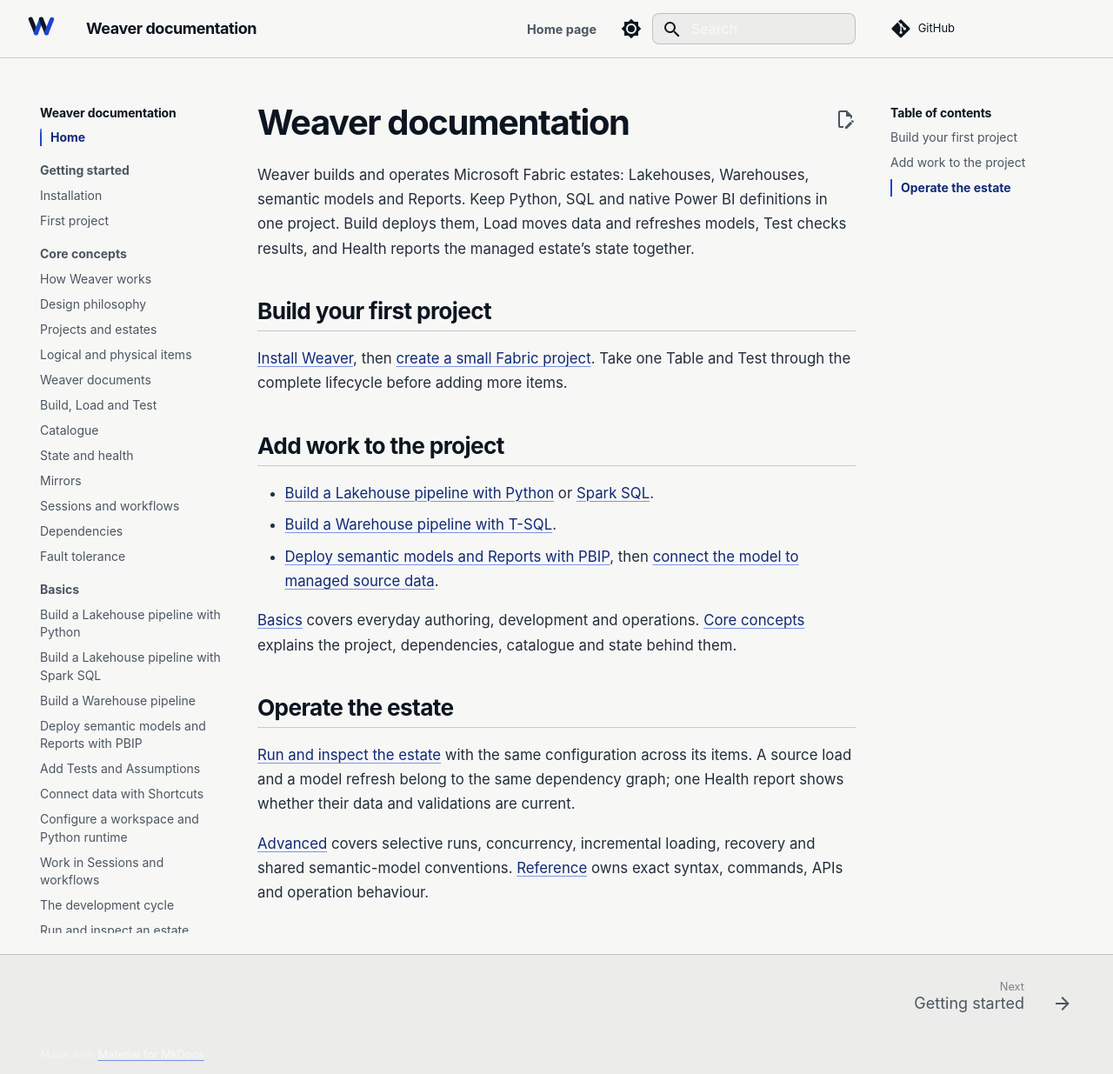
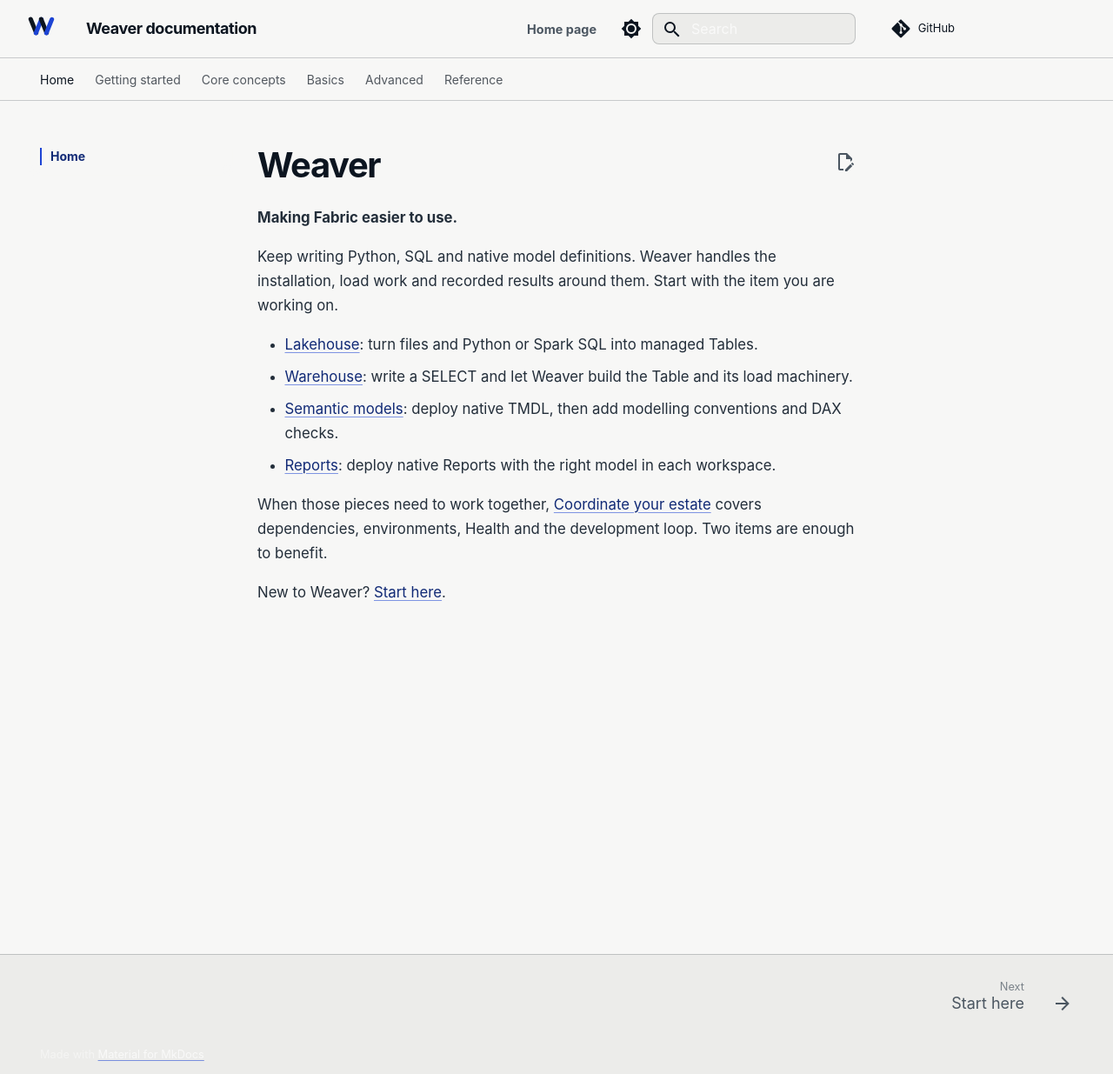
Before and after one commit to matthias-wong-dev/weaverstack-docs, an MkDocs documentation site: the page built from docs/index.md, in a window 1280 px wide and 1235 px high. Shown: the whole window at 87% size. Built offline with MkDocs 1.6.1 and Material for MkDocs 9.7.7, drawn with Linux system fonts in a browser that asks for light colours; comment, search, counter and statistics services are not loaded.

Commit message:
docs(nav): establish item-first entrances and authoring rules

```diff
--- /dev/null
+++ b/docs/estate/index.md
@@ -0,0 +1,9 @@
+# Coordinate your estate
+
+Two working items already raise shared questions: which runs first, where does the same source deploy, and what happened after the last change? Weaver keeps those relationships and results together.
+
+[Connect items](connected-items.md), [map development and production workspaces](environments.md), then [read Catalogue and Health](catalogue-and-health.md).
+
+Use [the development cycle](development-cycle.md) for ordinary edits and [run, test and inspect](operate.md) for the installed estate. [Recover failed work](recovery.md) by choosing the smallest action its state needs; [Mirror](mirror.md) is an optional development baseline, not the first step.
+
+When you need finer control, [select part of the estate](selective-runs.md), [limit concurrency](concurrency.md) and [investigate performance](performance.md). [Workflows and controlled deployment](automation-and-deployment.md) takes that working loop into automation.
--- a/docs/getting-started/index.md
+++ b/docs/getting-started/index.md
@@ -1,9 +1,10 @@
-# Getting started
+# Start here
 
-Create a small Fabric project and take it through Check, Build, Load, Test and Health. The first example uses one Warehouse Table and one Test so you can see the whole lifecycle before adding other items.
+Install Weaver, choose your Fabric workspace and start with the item you already know. You do not need to build a whole estate first.
 
-1. [Install Weaver](installation.md) and configure access to Fabric.
-2. [Build your first Fabric project](first-project.md).
-3. Use [Basics](../basics/index.md) to add Lakehouse work, more Warehouse SQL, semantic models and Reports.
+1. [Install the documented snapshot](installation.md) and configure access for the operation you need.
+2. Choose [Lakehouse](../lakehouse/python.md), [Warehouse](../warehouse/first-project.md), [Semantic models](../semantic-models/native-tmdl.md) or [Reports](../reports/deploy.md).
 
-If you are bringing an existing native model and Report into a project, use [Deploy semantic models and Reports with PBIP](../basics/power-bi/deploy-pbip.md). Its small inline-data example can also run in an existing Power BI service workspace without a catalogue.
+For a small optional introduction, [Your first Fabric project](first-project.md) uses Warehouse SQL. The other item routes provide their own starting context; this is not a prerequisite for them.
+
+Once items are working, [Coordinate your estate](../estate/index.md) shows how to connect them and inspect their results together.
--- a/docs/index.md
+++ b/docs/index.md
@@ -1,21 +1,14 @@
-# Weaver documentation
+# Weaver
 
-Weaver builds and operates Microsoft Fabric estates: Lakehouses, Warehouses, semantic models and Reports. Keep Python, SQL and native Power BI definitions in one project. Build deploys them, Load moves data and refreshes models, Test checks results, and Health reports the managed estate’s state together.
+**Making Fabric easier to use.**
 
-## Build your first project
+Keep writing Python, SQL and native model definitions. Weaver handles the installation, load work and recorded results around them. Start with the item you are working on.
 
-[Install Weaver](getting-started/installation.md), then [create a small Fabric project](getting-started/first-project.md). Take one Table and Test through the complete lifecycle before adding more items.
+- [Lakehouse](lakehouse/index.md): turn files and Python or Spark SQL into managed Tables.
+- [Warehouse](warehouse/index.md): write a SELECT and let Weaver build the Table and its load machinery.
+- [Semantic models](semantic-models/index.md): deploy native TMDL, then add modelling conventions and DAX checks.
+- [Reports](reports/index.md): deploy native Reports with the right model in each workspace.
 
-## Add work to the project
+When those pieces need to work together, [Coordinate your estate](estate/index.md) covers dependencies, environments, Health and the development loop. Two items are enough to benefit.
 
-- [Build a Lakehouse pipeline with Python](basics/lakehouse-python.md) or [Spark SQL](basics/lakehouse-spark-sql.md).
-- [Build a Warehouse pipeline with T-SQL](basics/warehouse-pipeline.md).
-- [Deploy semantic models and Reports with PBIP](basics/power-bi/deploy-pbip.md), then [connect the model to managed source data](basics/power-bi/deploy-pbip.md#use-a-managed-source).
-
-[Basics](basics/index.md) covers everyday authoring, development and operations. [Core concepts](core-concepts/index.md) explains the project, dependencies, catalogue and state behind them.
-
-## Operate the estate
-
-[Run and inspect the estate](basics/run-and-inspect-estate.md) with the same configuration across its items. A source load and a model refresh belong to the same dependency graph; one Health report shows whether their data and validations are current.
-
-[Advanced](advanced/index.md) covers selective runs, concurrency, incremental loading, recovery and shared semantic-model conventions. [Reference](reference/index.md) owns exact syntax, commands, APIs and operation behaviour.
+New to Weaver? [Start here](getting-started/index.md).
--- /dev/null
+++ b/docs/lakehouse/index.md
@@ -0,0 +1,9 @@
+# Lakehouse
+
+Write ordinary Python or Spark SQL. Weaver builds the managed files and Tables, orders their dependencies and records what each Load processed.
+
+[Start with a Folder feeding a Table](python.md). The Python import connects the two; you keep the transformation code rather than writing another scheduler around it.
+
+Then [add a Spark SQL transformation](spark-sql.md), [test the data](tests.md) or [load changes using a consumer bookmark](incremental.md). The bookmark belongs to the consumer, so two Tables can process the same source at their own pace.
+
+For existing data, use [Shortcuts](shortcuts.md). [Running Python in Fabric](runtime.md) covers the matching runtime. When items need shared configuration or operations, [Coordinate your estate](../estate/index.md).
--- /dev/null
+++ b/docs/reports/index.md
@@ -0,0 +1,7 @@
+# Reports
+
+Keep the native Report beside its model. Weaver resolves their link to the deployed model, so moving the project between workspaces does not mean editing its authored definition.
+
+[Deploy a native Report](deploy.md), then use [development and production configurations](environments.md) to choose the linked model in each workspace.
+
+Reports are deployed through Build. Their data refresh and validation belong to the semantic model, not a separate Report Load or Test. [Coordinate your estate](../estate/index.md) brings those model results together with the rest of the project.
--- /dev/null
+++ b/docs/semantic-models/index.md
@@ -0,0 +1,9 @@
+# Semantic models
+
+Keep the native PBIP and TMDL you already author. Weaver deploys the model and applies optional conventions without rewriting those source files.
+
+[Deploy a native model](native-tmdl.md), then add one overlay to hide relationship foreign keys. If the convention belongs on several models, [share it as policy](shared-policy.md) instead of repeating it.
+
+[Connect a managed Fabric source](managed-sources.md) when the model needs Warehouse or Lakehouse data; [validate the model](validation.md) when a successful refresh is not enough to establish the right number.
+
+Go further with [custom annotations](custom-annotations.md), [model variants](composition.md) or [authoring directly from TMDL](from-tmdl.md). [Reports](../reports/index.md) covers their native deployment and bindings.
--- /dev/null
+++ b/docs/warehouse/index.md
@@ -0,0 +1,9 @@
+# Warehouse
+
+A Warehouse Table begins with a T-SQL SELECT and a small metadata comment. Weaver installs the physical Table and its load machinery, then records the work it runs.
+
+[Build a first Table and View](first-project.md), then [test their data](tests.md). You keep SQL for the transformation and its independent checks.
+
+When the source changes, [Loading changes](incremental.md) shows how candidate rows and explicit delete keys become target updates around a consumer bookmark. [Schemas, keys and protected data](schema-and-protection.md) covers the next design decisions.
+
+For shared deployment and operation, [Coordinate your estate](../estate/index.md).
--- a/mkdocs.yml
+++ b/mkdocs.yml
@@ -35,7 +35,7 @@
     - content.tabs.link
     - navigation.footer
     - navigation.indexes
-    - navigation.sections
+    - navigation.tabs
     - navigation.top
     - search.highlight
     - search.suggest
```
Also changed, not shown: AGENTS.md (+3 -9 lines), CONTRIBUTING.md (+9 -6 lines), PROSE.md (+25 -19 lines).
